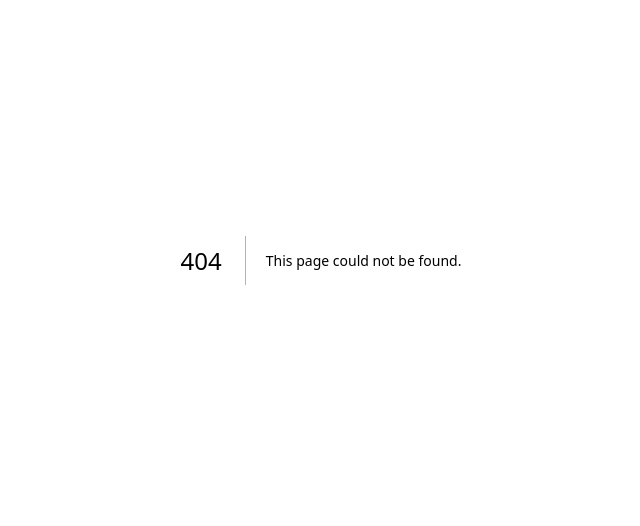
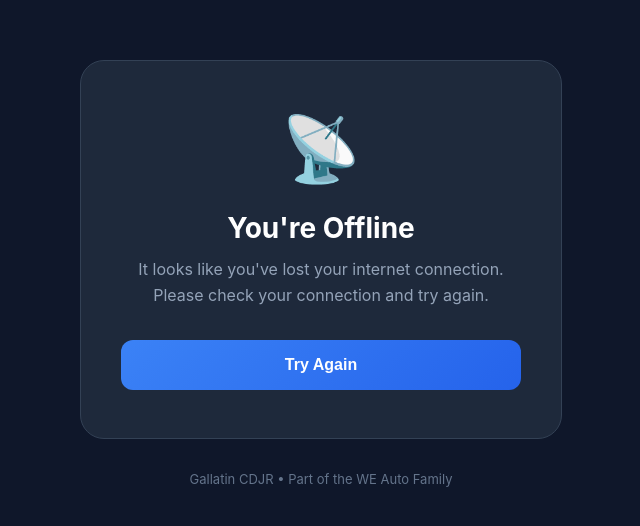
Before and after one commit to Roblmvp/gallatin-review-system, a Next.js app: page /offline in a window 1280 px wide. Before the commit this address had no page. Shown: the part 140-666 px from the top of the page, without its empty margins (319-959 px from the left). Built offline with nearby package versions, Linux system fonts and the light colour scheme.

Commit message:
Create page.tsx

```diff
--- /dev/null
+++ b/app/offline/page.tsx
@@ -0,0 +1,58 @@
+import { Metadata } from "next";
+
+export const metadata: Metadata = {
+  title: "Offline | Gallatin CDJR",
+};
+
+export default function OfflinePage() {
+  return (
+    <div style={{
+      minHeight: "100vh",
+      backgroundColor: "#0f172a",
+      display: "flex",
+      flexDirection: "column",
+      alignItems: "center",
+      justifyContent: "center",
+      padding: 20,
+      fontFamily: "-apple-system, BlinkMacSystemFont, 'Segoe UI', sans-serif",
+      color: "#fff",
+      textAlign: "center"
+    }}>
+      <div style={{
+        backgroundColor: "#1e293b",
+        borderRadius: 24,
+        padding: "48px 40px",
+        maxWidth: 400,
+        width: "100%",
+        border: "1px solid #334155"
+      }}>
+        <div style={{ fontSize: 64, marginBottom: 24 }}>📡</div>
+        <h1 style={{ fontSize: 28, fontWeight: 700, margin: "0 0 12px 0" }}>
+          You're Offline
+        </h1>
+        <p style={{ fontSize: 16, color: "#94a3b8", margin: "0 0 32px 0", lineHeight: 1.6 }}>
+          It looks like you've lost your internet connection. Please check your connection and try again.
+        </p>
+        <button
+          onClick={() => window.location.reload()}
+          style={{
+            width: "100%",
+            padding: "16px 24px",
+            fontSize: 16,
+            fontWeight: 600,
+            background: "linear-gradient(135deg, #3b82f6 0%, #2563eb 100%)",
+            color: "#fff",
+            border: "none",
+            borderRadius: 12,
+            cursor: "pointer"
+          }}
+        >
+          Try Again
+        </button>
+      </div>
+      <p style={{ marginTop: 32, fontSize: 13, color: "#64748b" }}>
+        Gallatin CDJR • Part of the WE Auto Family
+      </p>
+    </div>
+  );
+}
```
